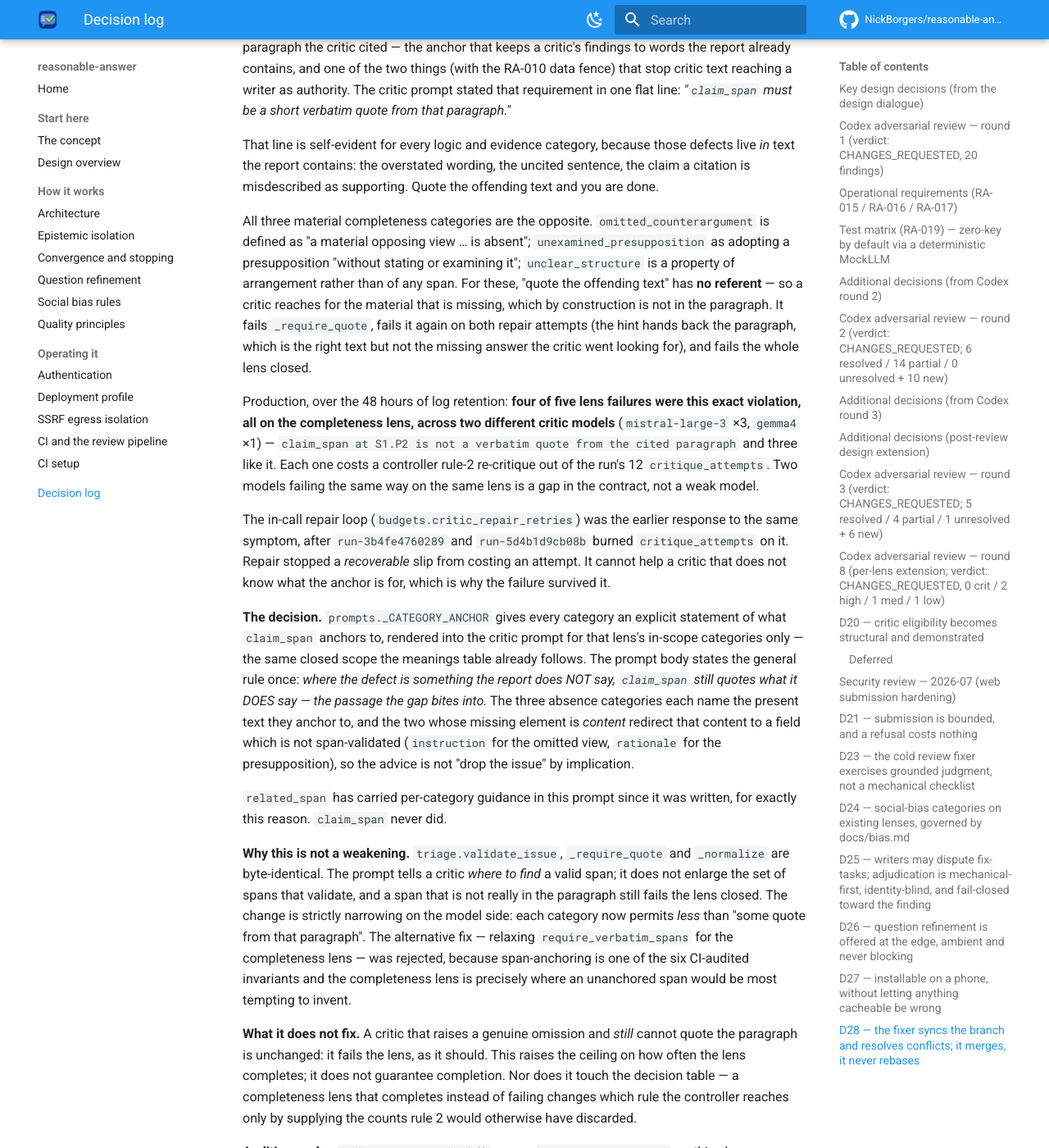
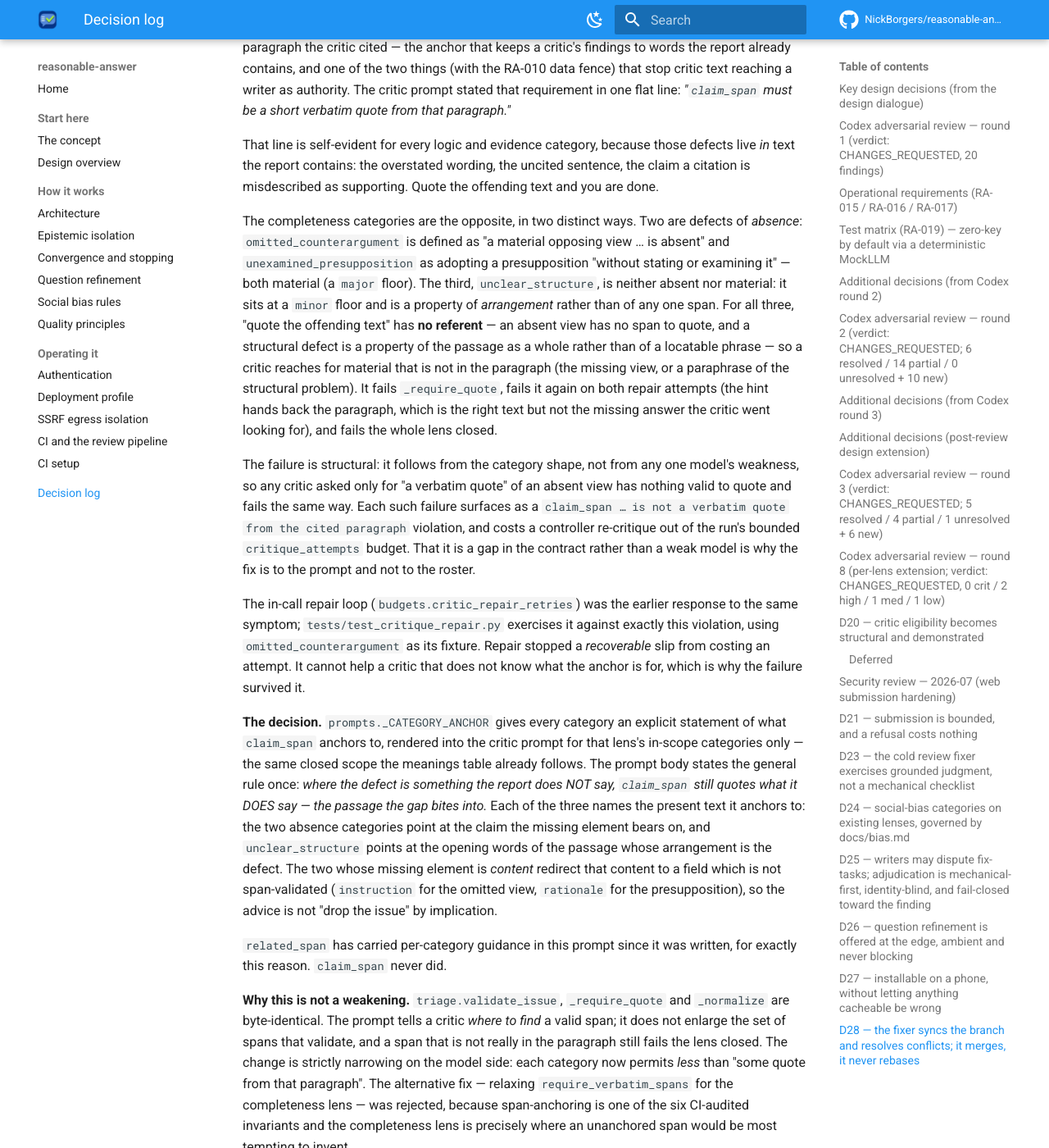
Before and after one commit to NickBorgers/reasonable-answer, an MkDocs documentation site: the page built from docs/decisions.md, in a window 1280 px wide and 1400 px high, scrolled down 56581 px. Shown: the whole window at 82% size. Built offline with MkDocs 1.6.1 and Material for MkDocs 9.7.7, drawn with Linux system fonts in a browser that asks for light colours; comment, search, counter and statistics services are not loaded.

Commit message:
fix: address reviewer findings (cycle 1, cold)
Addressed both blockers, docs prose only. Drift: D41 and isolation.md called all three completeness categories material absences, but taxonomy keeps unclear_structure minor and arrangement-based; separated it from the two material absence categories in both docs. QP9: removed the uncited production statistics and run-id claims from D41, resting on the structural argument plus an in-repo reference, and softened the same claim in prompts.py. No validation code touched; pytest and ruff pass.

Addressed:
  - docs/docs-d41-unclear-structure-drift
  - quality/qual-claim-unsupported-1

```diff
--- a/docs/decisions.md
+++ b/docs/decisions.md
@@ -1800,33 +1800,41 @@ That line is self-evident for every logic and evidence category, because those d
 text the report contains: the overstated wording, the uncited sentence, the claim a citation is
 misdescribed as supporting. Quote the offending text and you are done.
 
-All three material completeness categories are the opposite. `omitted_counterargument` is defined as
-"a material opposing view … is absent"; `unexamined_presupposition` as adopting a presupposition
-"without stating or examining it"; `unclear_structure` is a property of arrangement rather than of
-any span. For these, "quote the offending text" has **no referent** — so a critic reaches for the
-material that is missing, which by construction is not in the paragraph. It fails `_require_quote`,
-fails it again on both repair attempts (the hint hands back the paragraph, which is the right text
-but not the missing answer the critic went looking for), and fails the whole lens closed.
-
-Production, over the 48 hours of log retention: **four of five lens failures were this exact
-violation, all on the completeness lens, across two different critic models** (`mistral-large-3`
-×3, `gemma4` ×1) — `claim_span at S1.P2 is not a verbatim quote from the cited paragraph` and three
-like it. Each one costs a controller rule-2 re-critique out of the run's 12 `critique_attempts`.
-Two models failing the same way on the same lens is a gap in the contract, not a weak model.
+The completeness categories are the opposite, in two distinct ways. Two are defects of *absence*:
+`omitted_counterargument` is defined as "a material opposing view … is absent" and
+`unexamined_presupposition` as adopting a presupposition "without stating or examining it" — both
+material (a `major` floor). The third, `unclear_structure`, is neither absent nor material: it sits
+at a `minor` floor and is a property of *arrangement* rather than of any one span. For all three,
+"quote the offending text" has **no referent** — an absent view has no span to quote, and a
+structural defect is a property of the passage as a whole rather than of a locatable phrase — so a
+critic reaches for material that is not in the paragraph (the missing view, or a paraphrase of the
+structural problem). It fails `_require_quote`, fails it again on both repair attempts (the hint
+hands back the paragraph, which is the right text but not the missing answer the critic went looking
+for), and fails the whole lens closed.
+
+The failure is structural: it follows from the category shape, not from any one model's weakness, so
+any critic asked only for "a verbatim quote" of an absent view has nothing valid to quote and fails
+the same way. Each such failure surfaces as a `claim_span … is not a verbatim quote from the cited
+paragraph` violation, and costs a controller re-critique out of the run's bounded `critique_attempts`
+budget. That it is a gap in the contract rather than a weak model is why the fix is to the prompt and
+not to the roster.
 
 The in-call repair loop (`budgets.critic_repair_retries`) was the earlier response to the same
-symptom, after `run-3b4fe4760289` and `run-5d4b1d9cb08b` burned `critique_attempts` on it. Repair
-stopped a *recoverable* slip from costing an attempt. It cannot help a critic that does not know
-what the anchor is for, which is why the failure survived it.
+symptom; `tests/test_critique_repair.py` exercises it against exactly this violation, using
+`omitted_counterargument` as its fixture. Repair stopped a *recoverable* slip from costing an
+attempt. It cannot help a critic that does not know what the anchor is for, which is why the failure
+survived it.
 
 **The decision.** `prompts._CATEGORY_ANCHOR` gives every category an explicit statement of what
 `claim_span` anchors to, rendered into the critic prompt for that lens's in-scope categories only —
 the same closed scope the meanings table already follows. The prompt body states the general rule
 once: *where the defect is something the report does NOT say, `claim_span` still quotes what it DOES
-say — the passage the gap bites into.* The three absence categories each name the present text they
-anchor to, and the two whose missing element is *content* redirect that content to a field which is
-not span-validated (`instruction` for the omitted view, `rationale` for the presupposition), so the
-advice is not "drop the issue" by implication.
+say — the passage the gap bites into.* Each of the three names the present text it anchors to: the
+two absence categories point at the claim the missing element bears on, and `unclear_structure`
+points at the opening words of the passage whose arrangement is the defect. The two whose missing
+element is *content* redirect that content to a field which is not span-validated (`instruction` for
+the omitted view, `rationale` for the presupposition), so the advice is not "drop the issue" by
+implication.
 
 `related_span` has carried per-category guidance in this prompt since it was written, for exactly
 this reason. `claim_span` never did.
```
Also changed, not shown: docs/isolation.md (+9 -6 lines), 1 other file.
